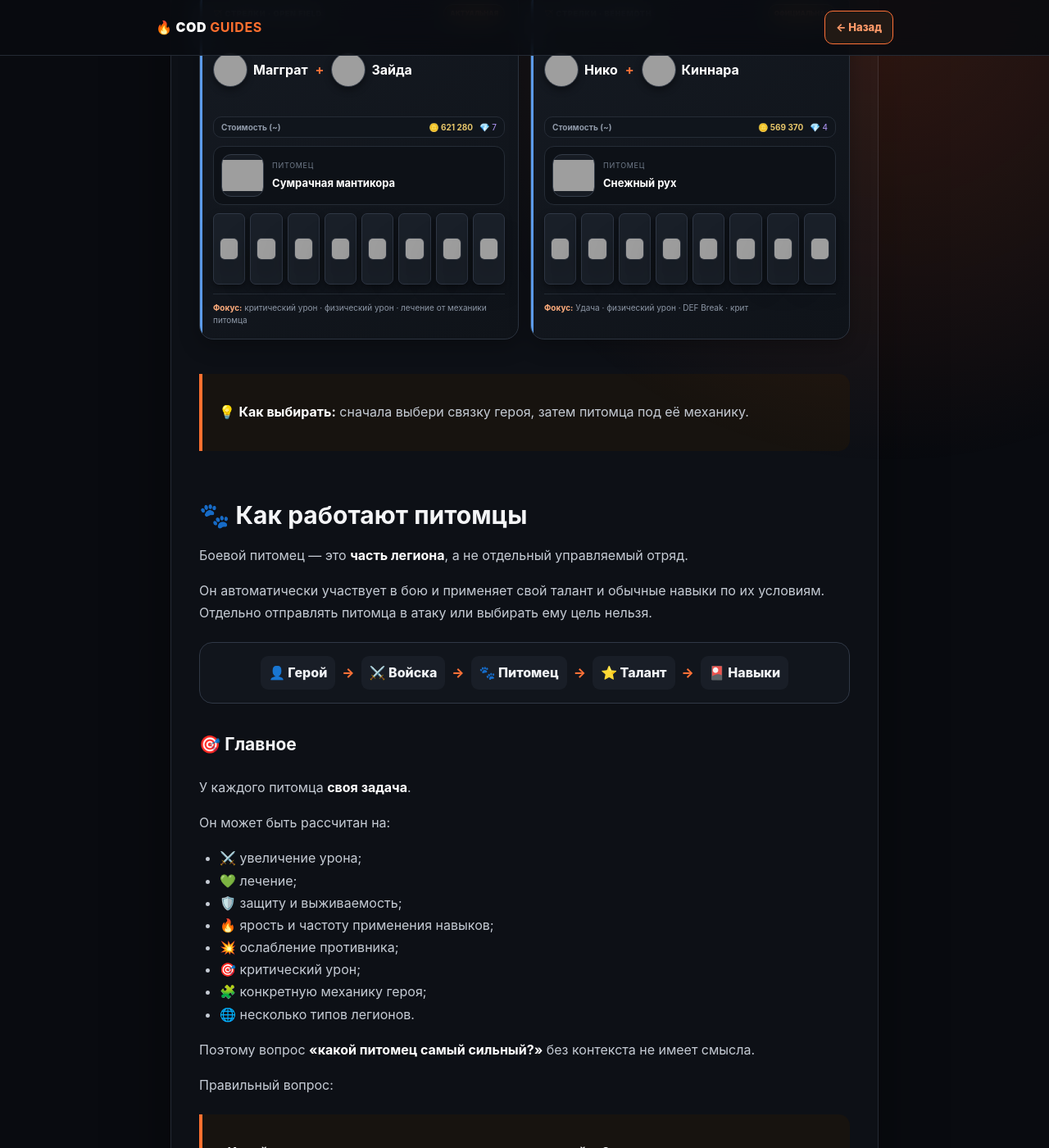
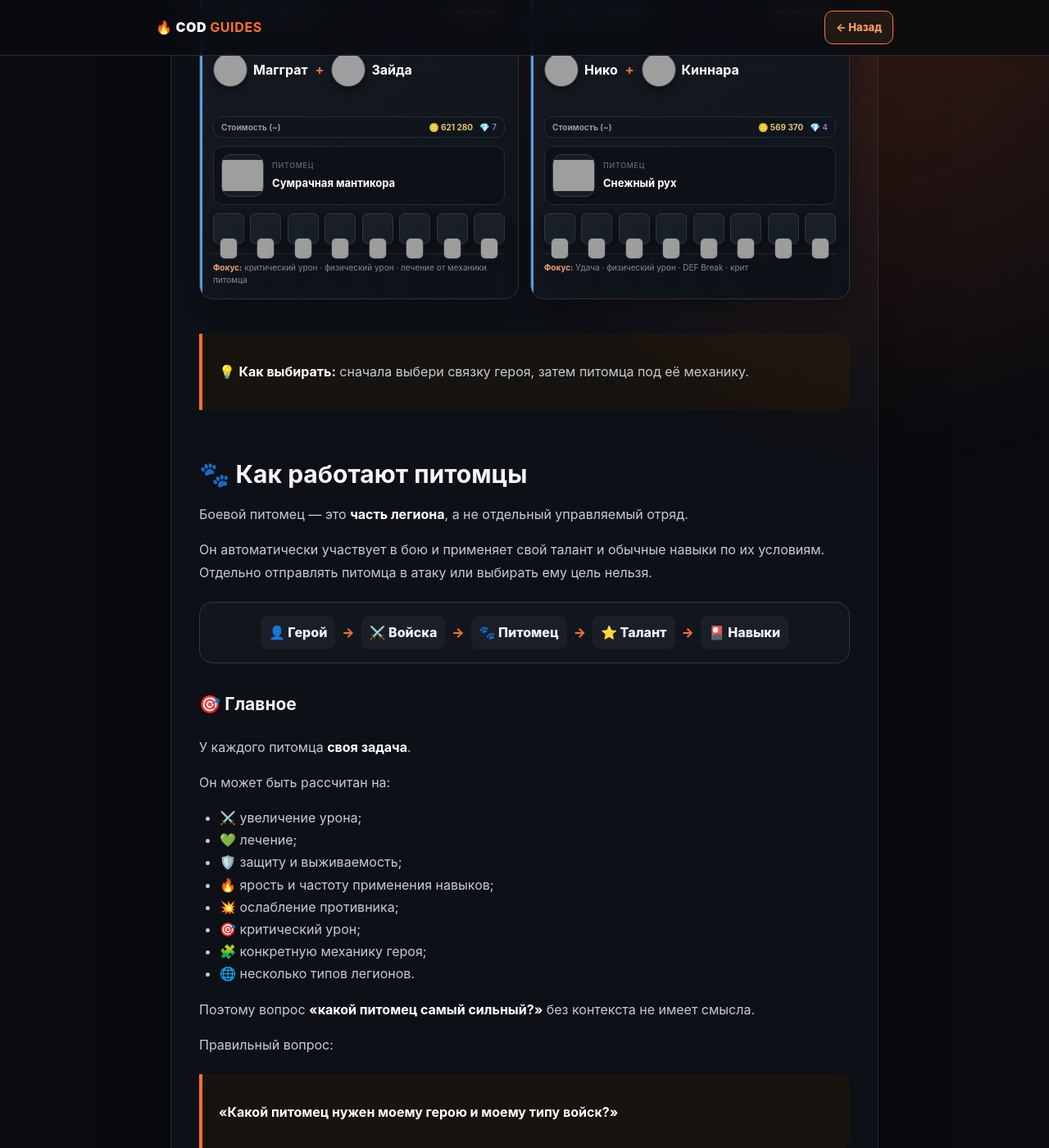
Before and after one commit to Kolya-YT/COD-Guides, a Jekyll site: the page built from guides/pitomcy.md, in a window 1280 px wide and 1400 px high, scrolled down 1333 px. Shown: the whole window at 82% size. Built offline with Jekyll 4.4.1, drawn with Linux system fonts in a browser that asks for light colours; grey boxes are pictures that could not be loaded.

Commit message:
Исправить размер ячеек навыков в билдах

```diff
--- a/assets/css/style.css
+++ b/assets/css/style.css
@@ -153,10 +153,10 @@
 @media(max-width:700px){.pet-build-grid{grid-template-columns:1fr;gap:11px}.pet-build-card{padding:14px}.pet-build-heroes{font-size:17px}}
 
 .pet-build-heroes{display:flex;align-items:center;gap:7px;font-size:0;margin-bottom:12px}.pet-build-hero{display:flex;align-items:center;gap:7px;font-size:18px}.pet-build-hero img{width:42px;height:42px;border-radius:50%;object-fit:cover;background:#171c24;border:1px solid #3a424f;box-shadow:0 3px 10px #0007}.pet-build-hero strong{font-size:16px}.pet-build-heroes>b{font-size:16px;color:#ff7137;margin:0 2px}
-.pet-build-skills{display:grid;grid-template-columns:repeat(8,minmax(0,1fr));gap:6px;align-items:center}
-.pet-build-skill{position:relative;width:100%;aspect-ratio:1/1;padding:2px;box-sizing:border-box;background:#0b0f15;border:1px solid #384150;border-radius:9px;box-shadow:0 3px 8px #0006;min-width:0}
+.pet-build-skills{display:grid;grid-template-columns:repeat(8,38px);grid-auto-rows:38px;justify-content:space-between;gap:6px;align-items:center}
+.pet-build-skill{position:relative;width:38px;height:38px;padding:2px;box-sizing:border-box;background:#0b0f15;border:1px solid #384150;border-radius:9px;box-shadow:0 3px 8px #0006;min-width:0;min-height:0}
 .pet-build-skill img{display:block;width:100%;height:100%;object-fit:cover;border-radius:6px}.pet-build-skill:hover{border-color:#ff7137;transform:translateY(-2px)}.pet-build-skill[title]::after{content:attr(title);position:absolute;z-index:20;left:50%;bottom:calc(100% + 7px);transform:translateX(-50%);padding:5px 7px;background:#0b0e13;border:1px solid #3a424f;border-radius:6px;color:#e8ebef;font-size:9px;line-height:1.2;white-space:nowrap;opacity:0;pointer-events:none;transition:.12s}.pet-build-skill:hover::after{opacity:1}
-@media(max-width:700px){.pet-build-hero img{width:38px;height:38px}.pet-build-hero strong{font-size:14px}.pet-build-skills{grid-template-columns:repeat(8,minmax(0,1fr));gap:4px}.pet-build-skill{width:100%;min-width:0}.pet-build-skill-text{min-height:34px;font-size:8px}}
+@media(max-width:700px){.pet-build-hero img{width:38px;height:38px}.pet-build-hero strong{font-size:14px}.pet-build-skills{grid-template-columns:repeat(8,34px);grid-auto-rows:34px;gap:4px;justify-content:space-between}.pet-build-skill{width:34px;height:34px;min-width:0;min-height:0}.pet-build-skill-text{min-height:34px;font-size:8px}}
 
 /* WAR PET BUILD CATEGORIES */
 .pet-build-category-grid{display:grid;grid-template-columns:repeat(2,minmax(0,1fr));gap:14px;margin:24px 0 16px}
```
